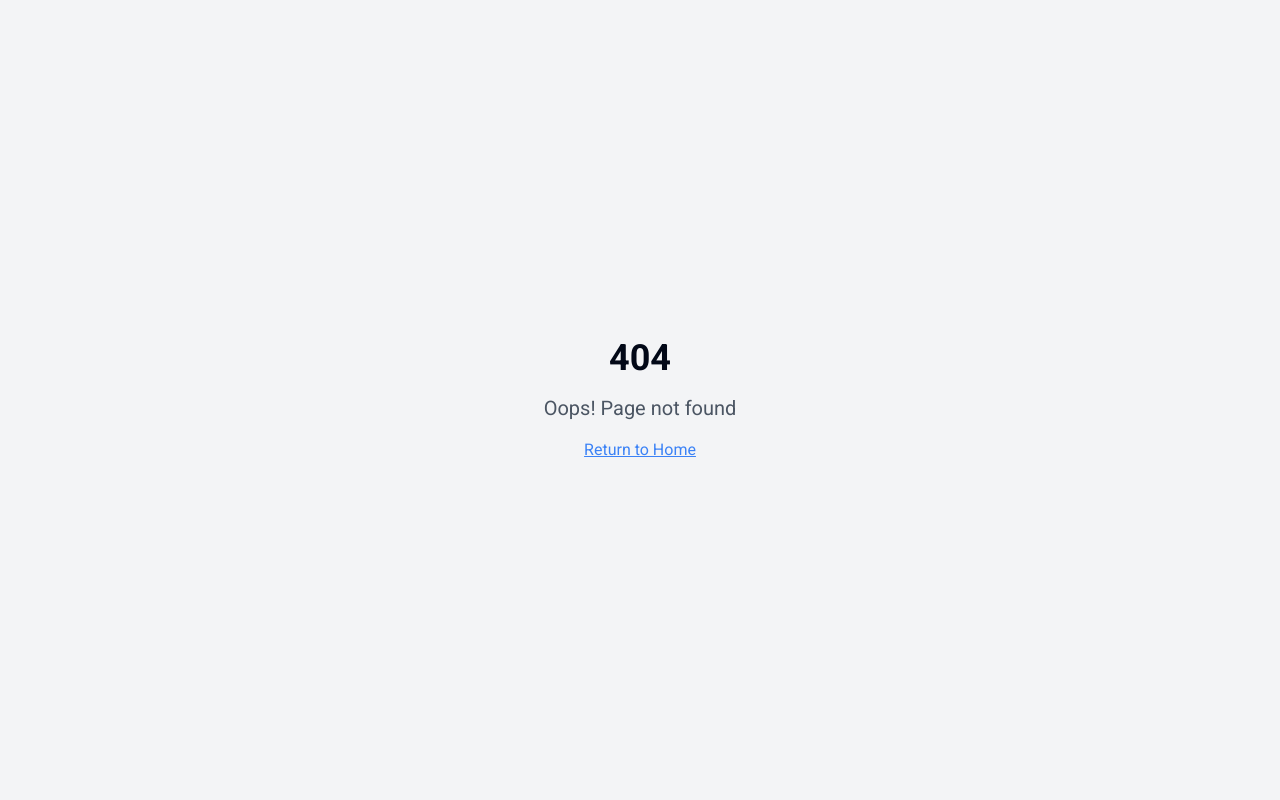
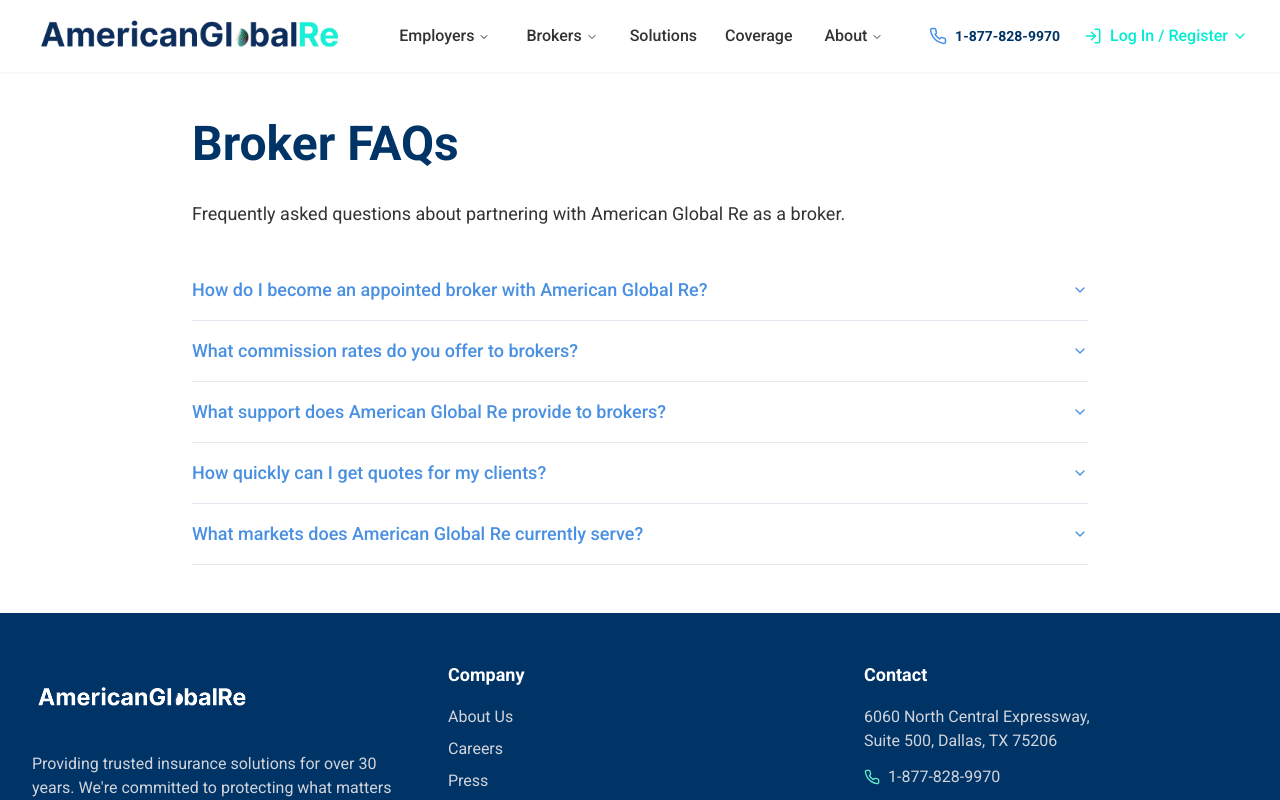
Before and after one commit to youngcitybandit/global-updated2, a React (Vite) app: page /brokers/faqs in a window 1280 px wide. Before the commit this address had no page. Shown: the top 800 px of the page. Built offline with nearby package versions, Linux system fonts and the light colour scheme.

Commit message:
Fix: Update broker navigation links
Update the broker navigation links to point to new pages.

```diff
--- a/src/App.tsx
+++ b/src/App.tsx
@@ -8,6 +8,8 @@ import Index from "./pages/Index";
 import NotFound from "./pages/NotFound";
 import Employers from "./pages/Employers";
 import EmployersFAQs from "./pages/EmployersFAQs";
+import Brokers from "./pages/Brokers";
+import BrokersFAQs from "./pages/BrokersFAQs";
 
 const queryClient = new QueryClient();
 
@@ -21,6 +23,8 @@ const App = () => (
           <Route path="/" element={<Index />} />
           <Route path="/employers" element={<Employers />} />
           <Route path="/employers/faqs" element={<EmployersFAQs />} />
+          <Route path="/brokers" element={<Brokers />} />
+          <Route path="/brokers/faqs" element={<BrokersFAQs />} />
           {/* ADD ALL CUSTOM ROUTES ABOVE THE CATCH-ALL "*" ROUTE */}
           <Route path="*" element={<NotFound />} />
         </Routes>
--- /dev/null
+++ b/src/pages/Brokers.tsx
@@ -0,0 +1,48 @@
+
+import React from 'react';
+import Navbar from '../components/Navbar';
+import Footer from '../components/Footer';
+
+const Brokers = () => {
+  return (
+    <div className="min-h-screen flex flex-col">
+      <Navbar />
+      <main className="flex-grow py-12">
+        <div className="container-custom">
+          <div className="max-w-4xl mx-auto">
+            <h1 className="text-3xl md:text-5xl font-bold mb-8 text-agr-navy">Broker Solutions</h1>
+
+            <div className="prose lg:prose-lg mb-8">
+              <p className="text-lg text-agr-darkgray mb-6">
+                American Global Re provides dedicated support and innovative solutions for insurance brokers looking to expand their product offerings with our suite of indemnity insurance products.
+              </p>
+
+              <h2 className="text-2xl font-bold text-agr-blue mt-8 mb-4">Why Partner With Us</h2>
+
+              <ul className="space-y-3 text-agr-darkgray">
+                <li>Access to competitive indemnity insurance products for your clients</li>
+                <li>Simplified quoting and binding process</li>
+                <li>Dedicated broker support team</li>
+                <li>Comprehensive marketing materials and sales support</li>
+                <li>Competitive commission structures</li>
+              </ul>
+
+              <h2 className="text-2xl font-bold text-agr-blue mt-8 mb-4">Our Broker Program</h2>
+
+              <p className="text-lg text-agr-darkgray mb-6">
+                When you partner with American Global Re, you gain access to our extensive experience in the indemnity insurance market. Our broker program is designed to help you grow your business by offering valuable products that meet the evolving needs of your clients.
+              </p>
+
+              <p className="text-lg text-agr-darkgray mb-6">
+                Contact our broker relations team today to learn more about becoming an appointed broker with American Global Re.
+              </p>
+            </div>
+          </div>
+        </div>
+      </main>
+      <Footer />
+    </div>
+  );
+};
+
+export default Brokers;
--- /dev/null
+++ b/src/pages/BrokersFAQs.tsx
@@ -0,0 +1,79 @@
+
+import React from 'react';
+import Navbar from '../components/Navbar';
+import Footer from '../components/Footer';
+import {
+  Accordion,
+  AccordionContent,
+  AccordionItem,
+  AccordionTrigger,
+} from "@/components/ui/accordion";
+
+const BrokersFAQs = () => {
+  return (
+    <div className="min-h-screen flex flex-col">
+      <Navbar />
+      <main className="flex-grow py-12">
+        <div className="container-custom">
+          <div className="max-w-4xl mx-auto">
+            <h1 className="text-3xl md:text-5xl font-bold mb-8 text-agr-navy">Broker FAQs</h1>
+
+            <p className="text-lg text-agr-darkgray mb-8">
+              Frequently asked questions about partnering with American Global Re as a broker.
+            </p>
+
+            <Accordion type="single" collapsible className="w-full">
+              <AccordionItem value="item-1">
+                <AccordionTrigger className="text-lg font-medium text-agr-blue">
+                  How do I become an appointed broker with American Global Re?
+                </AccordionTrigger>
+                <AccordionContent className="text-agr-darkgray">
+                  To become an appointed broker, please complete our broker application form available on our website or contact our broker relations team. After submission, one of our representatives will review your application and contact you to discuss the next steps.
+                </AccordionContent>
+              </AccordionItem>
+
+              <AccordionItem value="item-2">
+                <AccordionTrigger className="text-lg font-medium text-agr-blue">
+                  What commission rates do you offer to brokers?
+                </AccordionTrigger>
+                <AccordionContent className="text-agr-darkgray">
+                  We offer competitive commission structures that vary based on product line and volume. Our standard commission rates range from 10% to 15%, with opportunities for increased rates based on performance and production volume. Please contact our broker relations team for detailed information.
+                </AccordionContent>
+              </AccordionItem>
+
+              <AccordionItem value="item-3">
+                <AccordionTrigger className="text-lg font-medium text-agr-blue">
+                  What support does American Global Re provide to brokers?
+                </AccordionTrigger>
+                <AccordionContent className="text-agr-darkgray">
+                  We provide comprehensive support including dedicated account managers, marketing materials, product training, quoting tools, and ongoing educational resources. Our goal is to ensure you have everything needed to successfully market and sell our products to your clients.
+                </AccordionContent>
+              </AccordionItem>
+
+              <AccordionItem value="item-4">
+                <AccordionTrigger className="text-lg font-medium text-agr-blue">
+                  How quickly can I get quotes for my clients?
+                </AccordionTrigger>
+                <AccordionContent className="text-agr-darkgray">
+                  Our online quoting platform provides instant indicative quotes for many of our products. For more complex risks, our underwriting team typically provides quotes within 24-48 hours after receiving all required information.
+                </AccordionContent>
+              </AccordionItem>
+
+              <AccordionItem value="item-5">
+                <AccordionTrigger className="text-lg font-medium text-agr-blue">
+                  What markets does American Global Re currently serve?
+                </AccordionTrigger>
+                <AccordionContent className="text-agr-darkgray">
+                  We currently offer products in all 50 states and are continuously expanding our market presence. Each product line may have specific state availability, which is detailed in our broker portal and product guides.
+                </AccordionContent>
+              </AccordionItem>
+            </Accordion>
+          </div>
+        </div>
+      </main>
+      <Footer />
+    </div>
+  );
+};
+
+export default BrokersFAQs;
```
